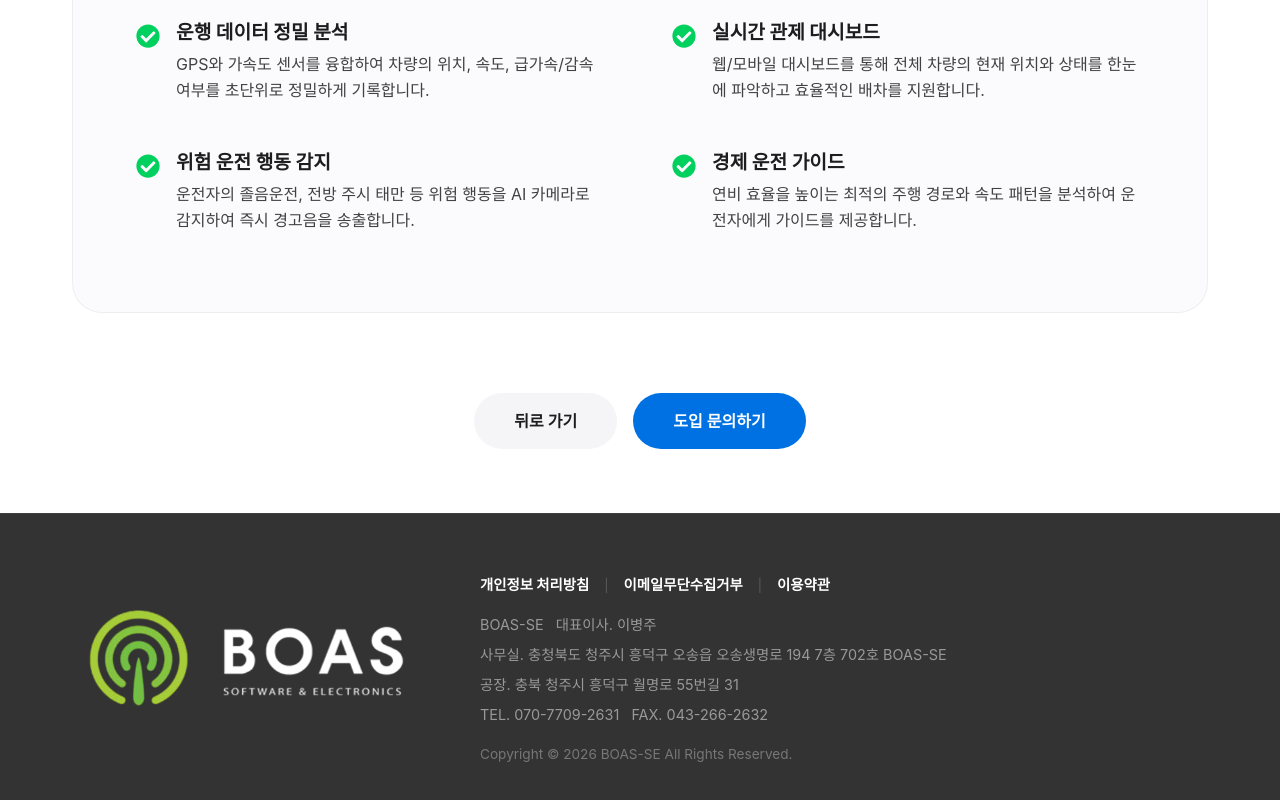
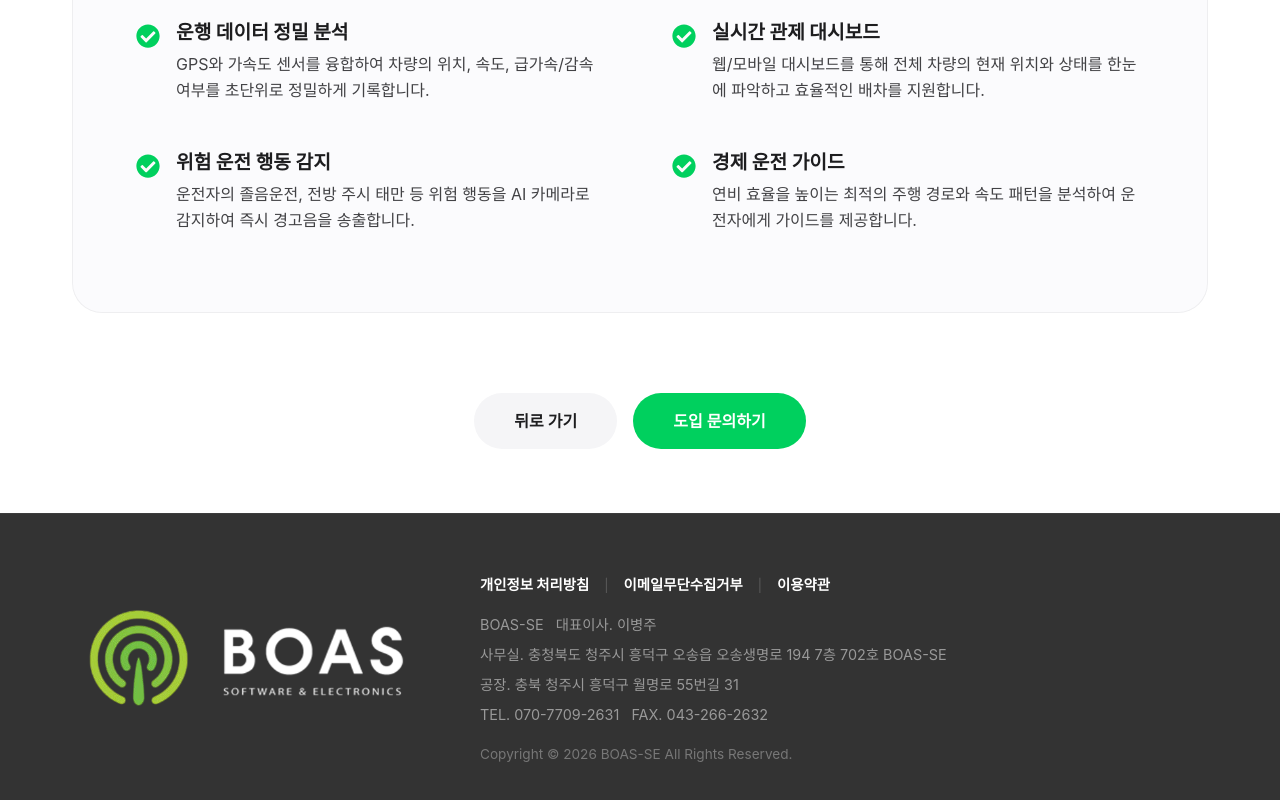
Before and after one commit to kth4778/boasse-front, a React (Vite) app: page /product/1 in a window 1280 px wide. Shown: the part 1909-2709 px from the top of the page. Built offline with nearby package versions, Linux system fonts and the light colour scheme.

Commit message:
feat: 제품 상세페이지 문의하기 디자인 수정 및 연결

```diff
--- a/src/components/product/ProductDetail.css
+++ b/src/components/product/ProductDetail.css
@@ -233,16 +233,19 @@
 .btn-inquiry {
   padding: 1rem 2.5rem;
   border-radius: 50px;
-  background-color: #0071e3;
+  background-color: #00D05E;
   color: white;
   font-weight: 600;
   border: none;
   cursor: pointer;
   transition: background-color 0.2s;
+  text-decoration: none;
+  display: inline-block;
 }
 
 .btn-inquiry:hover {
-  background-color: #0077ed;
+  background-color: #00b351;
+  color: white;
 }
 
 /* 반응형 */
--- a/src/components/product/ProductDetail.jsx
+++ b/src/components/product/ProductDetail.jsx
@@ -1,5 +1,5 @@
 import React, { useEffect } from 'react';
-import { useParams, useNavigate } from 'react-router-dom';
+import { useParams, useNavigate, Link } from 'react-router-dom';
 import { products } from '../../api/productData';
 import { FaBrain, FaChartLine, FaShieldAlt, FaLeaf, FaBolt, FaMobileAlt, FaCheckCircle } from 'react-icons/fa';
 import './ProductDetail.css';
@@ -169,9 +169,9 @@ const ProductDetail = () => {
           <button onClick={() => navigate(-1)} className="btn-back">
             뒤로 가기
           </button>
-          <button className="btn-inquiry">
+          <Link to="/contact" className="btn-inquiry">
             도입 문의하기
-          </button>
+          </Link>
         </div>
       </div>
     </div>
```
